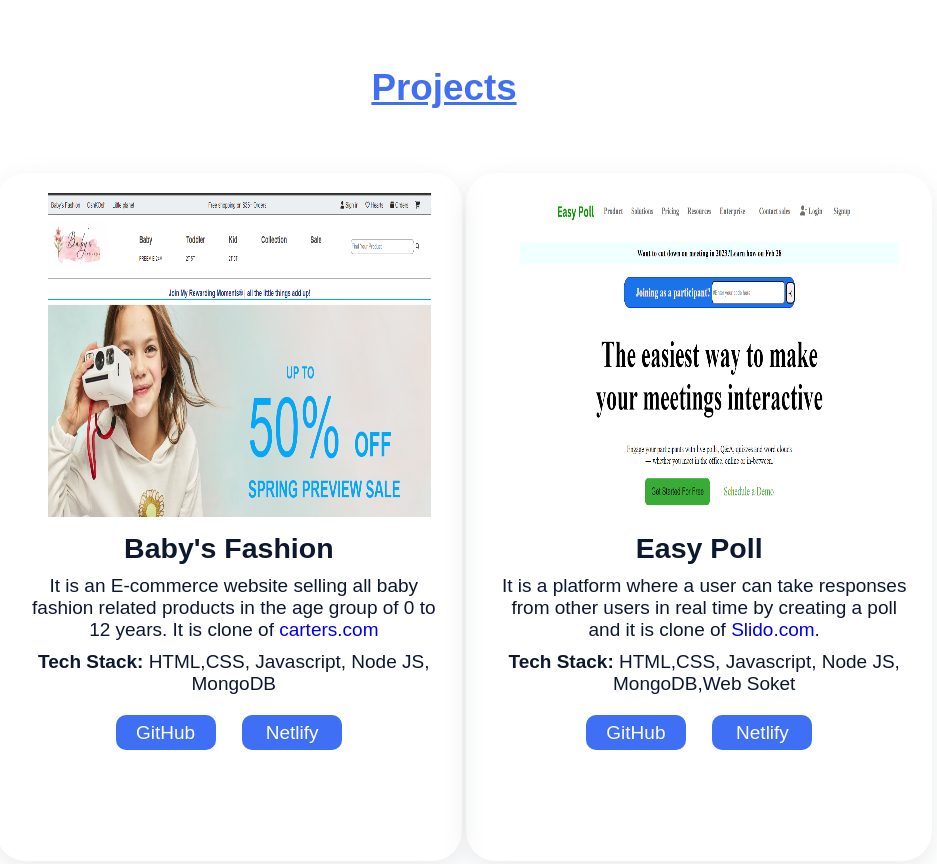
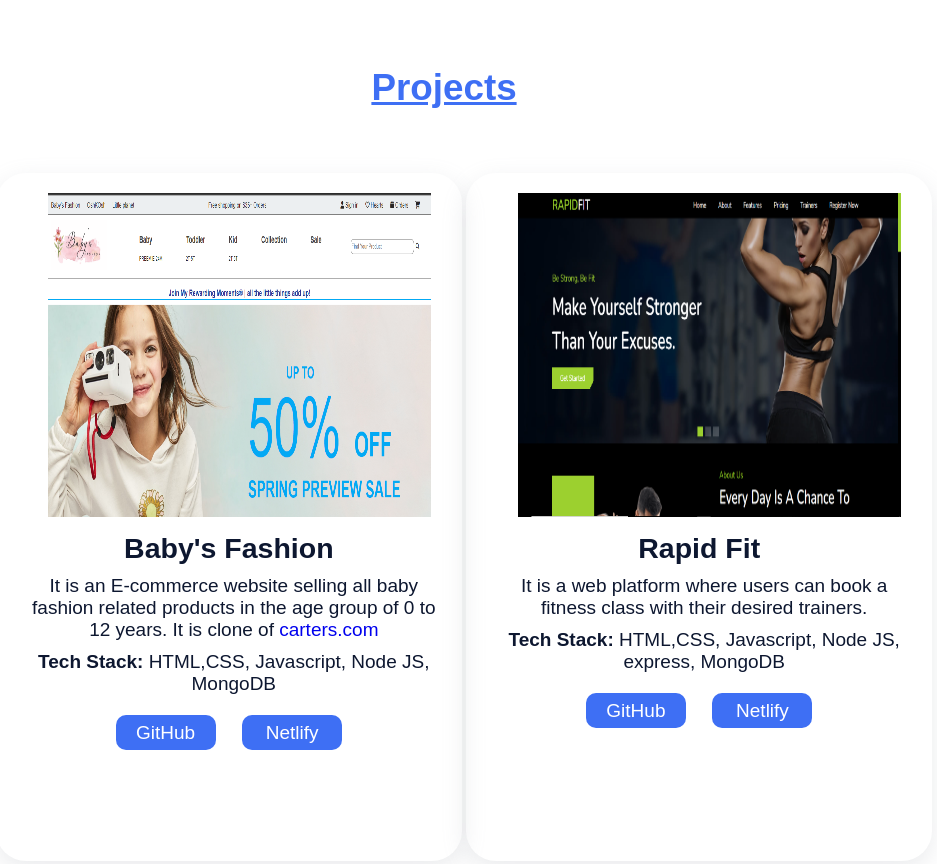
Before and after one commit to Ajit-kumar-khatua/Ajit-kumar-khatua.github.io, a website: page index.html in a window 1280 px wide. Shown: the part 2527-3391 px from the top of the page, without its empty margins (196-1133 px from the left). Drawn offline with nearby package versions, Linux system fonts and the light colour scheme; files whose address does not match are found by name.

Commit message:
new Project added

```diff
--- a/index.html
+++ b/index.html
@@ -177,6 +177,18 @@
       <button class="project-github-link"><a href="https://github.com/Ajit-kumar-khatua/industrious-steam-9257" target="_blank" >GitHub</a></button>
       <button class="project-deployed-link"><a href="https://babysfashion.netlify.app/" target="_blank">Netlify</a></button>
     </div>
+ <!-- 2 -->
+    <div class="project-card">
+      <img src="./src/image/Rapidfit.png" alt="" >
+      <h2 class="project-title">Rapid Fit</h2>
+      <!-- <br> -->
+      <p class="project-description">It is a web platform where users can book a fitness class with their desired trainers.</p>
+       <!-- <br> -->
+      <p class="project-tech-stack"><span>Tech Stack: </span> HTML,CSS, Javascript, Node JS, express, MongoDB</p>
+      <!-- <br>      -->
+      <button class="project-github-link"><a href="https://github.com/Gunjan1116/Fitness-Class-Booking-System" target="_blank" >GitHub</a></button>
+      <button class="project-deployed-link"><a href="https://chipper-zabaione-4ba9e5.netlify.app/3" target="_blank">Netlify</a></button>
+    </div>
     <!-- 2 -->
     <div class="project-card">
       <img src="./src/image/Home Page.png" alt="">
@@ -222,7 +234,7 @@
   <section class="react-activity-calendar">
     <h1 id="github-status">Github Status</h1>
     <h1 id="github-heading">GitHub Activity-Calendar</h1>
-    <img id="github-contribution" src="./src/image/github stats.png" alt="">
+    <img id="github-contribution" src="./src/image/github contribution.png" alt="">
     <br>
     <img id="github-streak-stats" src="https://github-readme-streak-stats.herokuapp.com/?user=ajit-kumar-khatua&theme=vision-friendly-dark"
       alt="streakstat" />
```
Also changed, not shown: src/image/Rapidfit.png (added), src/image/github contribution.png, 1 other file.
